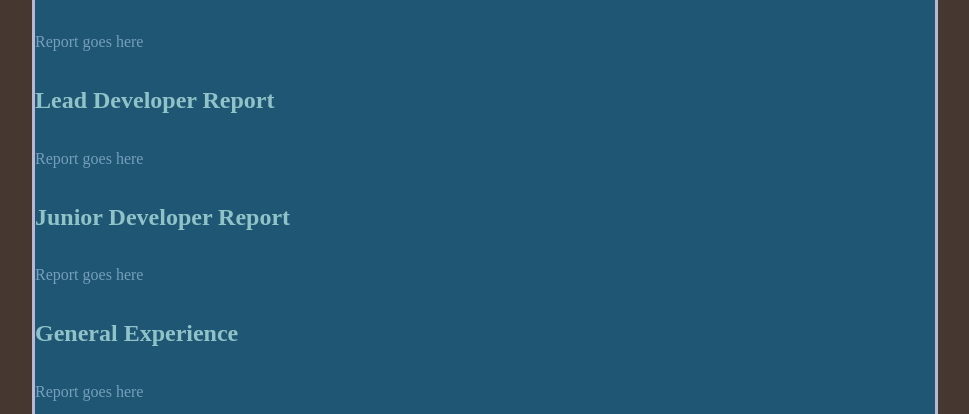
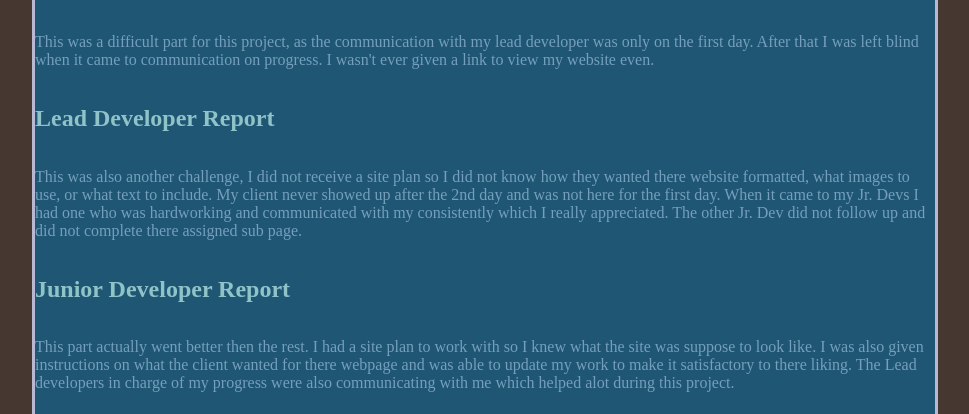
Before and after one commit to skinner055/wdd130, a plain HTML site: page client_report.html in a window 1280 px wide. Shown: the part 333-747 px from the top of the page, without its empty margins (155-1124 px from the left). Drawn offline with Linux system fonts and the light colour scheme.

Commit message:
Update client_report.html

```diff
--- a/client_report.html
+++ b/client_report.html
@@ -21,16 +21,16 @@
             <a href="client_report.html">Client Report</a>
         </nav>
         <h2>Client Report</h2>
-        <p>Report goes here</p>
+        <p>This was a difficult part for this project, as the communication with my lead developer was only on the first day. After that I was left blind when it came to communication on progress. I wasn't ever given a link to view my website even.</p>
 
         <h2>Lead Developer Report</h2>
-        <p>Report goes here</p>
+        <p>This was also another challenge, I did not receive a site plan so I did not know how they wanted there website formatted, what images to use, or what text to include. My client never showed up after the 2nd day and was not here for the first day. When it came to my Jr. Devs I had one who was hardworking and communicated with my consistently which I really appreciated. The other Jr. Dev did not follow up and did not complete there assigned sub page.</p>
 
         <h2>Junior Developer Report</h2>
-        <p>Report goes here</p>
+        <p>This part actually went better then the rest. I had a site plan to work with so I knew what the site was suppose to look like. I was also given instructions on what the client wanted for there webpage and was able to update my work to make it satisfactory to there liking. The Lead developers in charge of my progress were also communicating with me which helped alot during this project.</p>
 
         <h2>General Experience</h2>
-        <p>Report goes here</p>
+        <p>This was a challenging experience as if people don't put in the work or show up then it doesn't really work as well. It does help me learn to be independent and figuring things on my own which is an important skill if others don't take the work seriously. I had a good experience as a Jr. Dev. But unfortunately my Senior Dev experience and client experience was lackluster. Overall though, I do see the potential for this assignment but it is very important for communication and participation to be included.</p>
         <footer>
             <ul>
                 <li><a href="index.html">Home</a></li>
```
